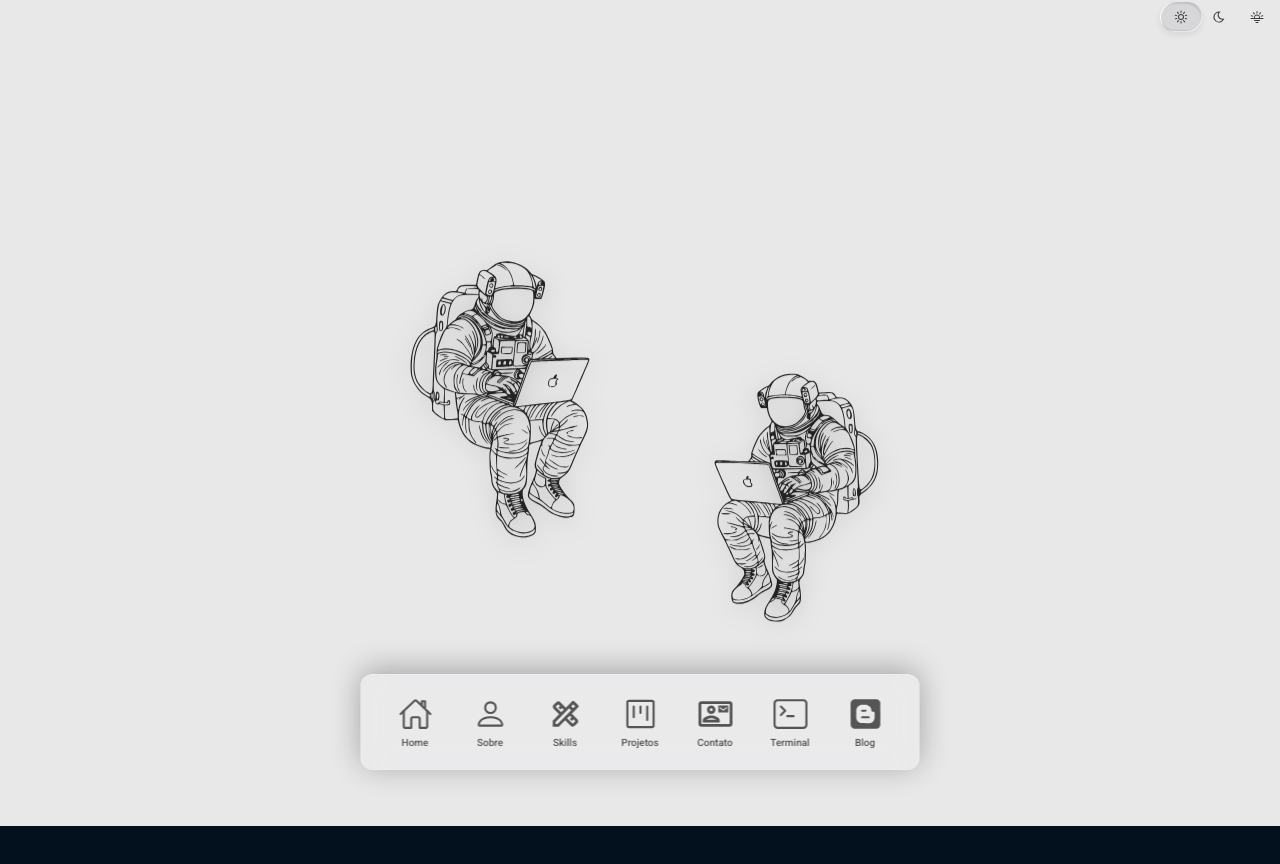
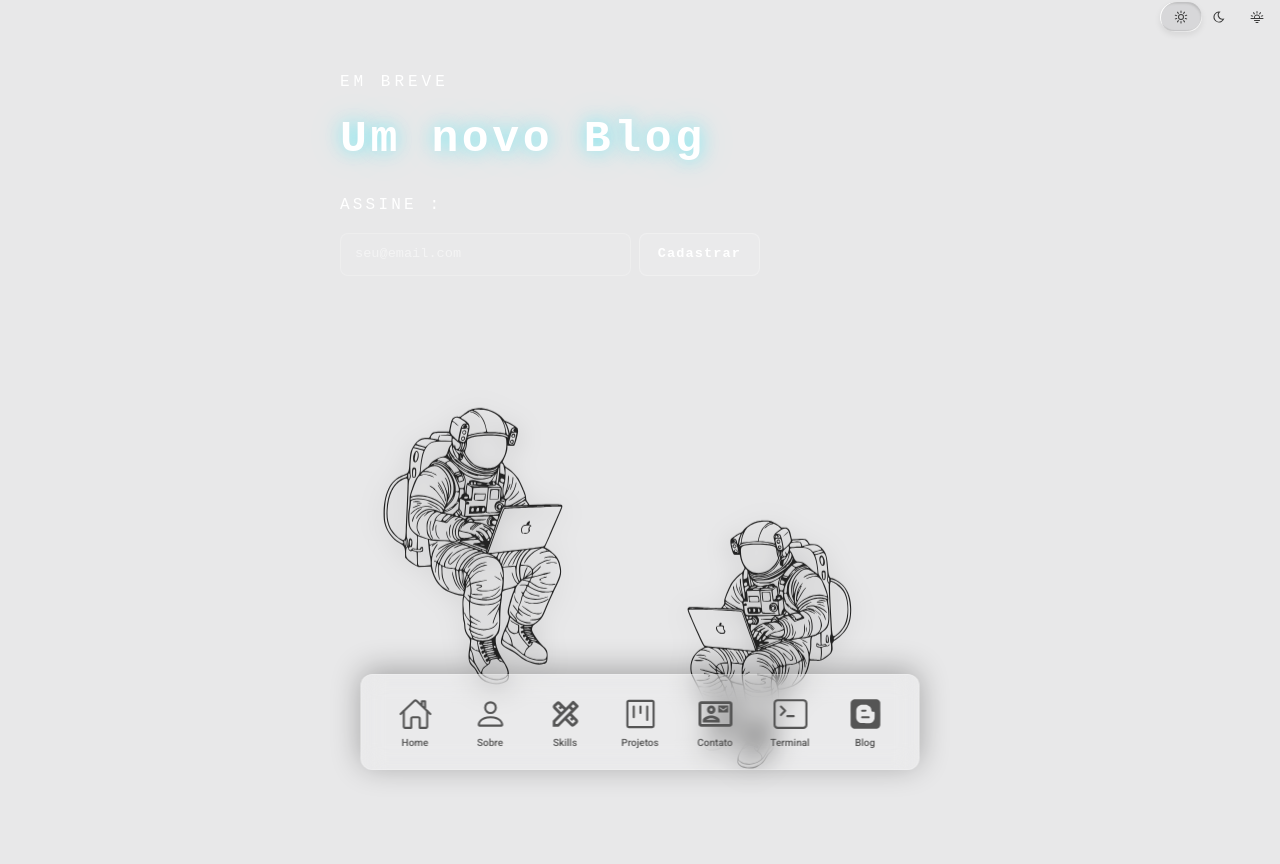
Before and after one commit to LeandroDukievicz/Portifolio-Cyber-Dukie, a Next.js app: page /blog in a window 1280 px wide. Shown: the top 864 px of the page. Before the commit the page ends 826 px from the top, so only its background shows below. Built offline with nearby package versions, Linux system fonts and the light colour scheme.

Commit message:
style: justify all text on blog page

```diff
--- a/app/blog/LiquidGlassBlog.tsx
+++ b/app/blog/LiquidGlassBlog.tsx
@@ -1,7 +1,71 @@
 "use client";
 
-import { useState, useEffect } from "react";
+import { useState, useEffect, useRef } from "react";
+import { motion, useInView } from "framer-motion";
 import styles from "./blog.module.css";
+
+const CHARS = "ABCDEFGHIJKLMNOPQRSTUVWXYZabcdefghijklmnopqrstuvwxyz0123456789@#$%&";
+
+function ScrambleText({
+  text,
+  delay = 0,
+  className,
+  style,
+}: {
+  text: string;
+  delay?: number;
+  className?: string;
+  style?: React.CSSProperties;
+}) {
+  const ref = useRef<HTMLSpanElement>(null);
+  const inView = useInView(ref, { once: true });
+  const [display, setDisplay] = useState(() => text.replace(/./g, " "));
+
+  useEffect(() => {
+    if (!inView) return;
+    let frame = 0;
+    const totalFrames = 22;
+    let timeout: ReturnType<typeof setTimeout>;
+
+    timeout = setTimeout(() => {
+      const interval = setInterval(() => {
+        frame++;
+        setDisplay(
+          text
+            .split("")
+            .map((char, i) => {
+              if (char === " ") return " ";
+              const revealAt = Math.floor((i / text.length) * totalFrames * 0.7);
+              if (frame > revealAt + Math.floor(totalFrames * 0.3)) return char;
+              return CHARS[Math.floor(Math.random() * CHARS.length)];
+            })
+            .join("")
+        );
+        if (frame >= totalFrames) {
+          setDisplay(text);
+          clearInterval(interval);
+        }
+      }, 45);
+    }, delay);
+
+    return () => {
+      clearTimeout(timeout);
+    };
+  }, [inView, text, delay]);
+
+  return (
+    <motion.span
+      ref={ref}
+      className={className}
+      style={style}
+      initial={{ opacity: 0, y: 10 }}
+      animate={inView ? { opacity: 1, y: 0 } : {}}
+      transition={{ duration: 0.4, delay: delay / 1000 }}
+    >
+      {display}
+    </motion.span>
+  );
+}
 
 type Theme = "light" | "dark" | "dim";
 
@@ -15,6 +79,23 @@ const STORAGE_KEY = "blog-theme";
 export default function LiquidGlassBlog() {
   const [theme, setTheme] = useState<Theme>("light");
   const [prevOption, setPrevOption] = useState<string>("1");
+  const [email, setEmail] = useState("");
+  const [status, setStatus] = useState<"idle" | "loading" | "success" | "error">("idle");
+
+  const handleSubscribe = async () => {
+    if (!email) return;
+    setStatus("loading");
+    try {
+      const res = await fetch("/api/subscribe", {
+        method: "POST",
+        headers: { "Content-Type": "application/json" },
+        body: JSON.stringify({ email }),
+      });
+      setStatus(res.ok ? "success" : "error");
+    } catch {
+      setStatus("error");
+    }
+  };
 
   useEffect(() => {
     const saved = localStorage.getItem(STORAGE_KEY) as Theme | null;
@@ -204,12 +285,160 @@ export default function LiquidGlassBlog() {
       <article className={styles.article}>
         <div style={{
           display: "flex",
+          flexDirection: "column",
           justifyContent: "center",
-          alignItems: "center",
+          alignItems: "flex-start",
           width: "100%",
+          maxWidth: "600px",
           height: "100%",
           padding: "40px 0",
+          gap: "12px",
+          marginTop: "-70px",
+          textAlign: "justify",
         }}>
+          <ScrambleText
+            text="Em breve"
+            delay={0}
+            style={{
+              display: "block",
+              width: "100%",
+              fontFamily: "'JetBrains Mono', monospace",
+              fontSize: "clamp(0.85rem, 2vw, 1rem)",
+              letterSpacing: "0.25em",
+              textTransform: "uppercase",
+              textAlign: "justify",
+              color: "#ffffff",
+              opacity: 0.5,
+            }}
+          />
+          <ScrambleText
+            text="Um novo Blog"
+            delay={300}
+            style={{
+              display: "block",
+              width: "100%",
+              fontFamily: "'JetBrains Mono', monospace",
+              fontSize: "clamp(1.6rem, 5vw, 2.8rem)",
+              fontWeight: 700,
+              letterSpacing: "0.08em",
+              textAlign: "justify",
+              color: "#ffffff",
+              textShadow: theme === "light"
+                ? "0 0 18px rgba(0,234,255,0.45), 0 0 40px rgba(0,234,255,0.2)"
+                : "0 0 18px rgba(0,234,255,0.6), 0 0 40px rgba(189,0,255,0.4), 0 0 80px rgba(255,0,255,0.15)",
+            }}
+          />
+          <ScrambleText
+            text="Assine :"
+            delay={600}
+            style={{
+              display: "block",
+              width: "100%",
+              fontFamily: "'JetBrains Mono', monospace",
+              fontSize: "clamp(0.85rem, 2vw, 1rem)",
+              letterSpacing: "0.2em",
+              textTransform: "uppercase",
+              textAlign: "justify",
+              color: "#ffffff",
+              opacity: 0.6,
+              marginTop: "8px",
+            }}
+          />
+
+          <motion.div
+            initial={{ opacity: 0, y: 10 }}
+            animate={{ opacity: 1, y: 0 }}
+            transition={{ duration: 0.4, delay: 0.9 }}
+            style={{
+              position: "relative",
+              display: "flex",
+              gap: "8px",
+              marginTop: "4px",
+              width: "100%",
+              maxWidth: "420px",
+            }}
+          >
+            {status === "success" ? (
+              <p style={{
+                fontFamily: "'JetBrains Mono', monospace",
+                fontSize: "0.85rem",
+                color: "#00EAFF",
+                margin: 0,
+                letterSpacing: "0.05em",
+              }}>
+                ✓ Cadastrado com sucesso!
+              </p>
+            ) : (
+              <>
+                <input
+                  type="email"
+                  placeholder="seu@email.com"
+                  value={email}
+                  onChange={e => setEmail(e.target.value)}
+                  onKeyDown={e => e.key === "Enter" && handleSubscribe()}
+                  disabled={status === "loading"}
+                  style={{
+                    flex: 1,
+                    background: "rgba(255,255,255,0.07)",
+                    border: "1px solid rgba(255,255,255,0.2)",
+                    borderRadius: "8px",
+                    padding: "10px 14px",
+                    color: "#ffffff",
+                    fontFamily: "'JetBrains Mono', monospace",
+                    fontSize: "0.85rem",
+                    outline: "none",
+                    transition: "border-color 0.2s",
+                  }}
+                  onFocus={e => (e.currentTarget.style.borderColor = "rgba(255,255,255,0.5)")}
+                  onBlur={e  => (e.currentTarget.style.borderColor = "rgba(255,255,255,0.2)")}
+                />
+                <button
+                  type="button"
+                  onClick={handleSubscribe}
+                  disabled={status === "loading"}
+                  style={{
+                    background: "rgba(255,255,255,0.12)",
+                    border: "1px solid rgba(255,255,255,0.25)",
+                    borderRadius: "8px",
+                    padding: "10px 18px",
+                    color: "#ffffff",
+                    fontFamily: "'JetBrains Mono', monospace",
+                    fontSize: "0.85rem",
+                    fontWeight: 600,
+                    letterSpacing: "0.08em",
+                    cursor: status === "loading" ? "wait" : "pointer",
+                    whiteSpace: "nowrap",
+                    transition: "background 0.2s, border-color 0.2s",
+                    opacity: status === "loading" ? 0.6 : 1,
+                  }}
+                  onMouseEnter={e => {
+                    e.currentTarget.style.background = "rgba(255,255,255,0.22)";
+                    e.currentTarget.style.borderColor = "rgba(255,255,255,0.4)";
+                  }}
+                  onMouseLeave={e => {
+                    e.currentTarget.style.background = "rgba(255,255,255,0.12)";
+                    e.currentTarget.style.borderColor = "rgba(255,255,255,0.25)";
+                  }}
+                >
+                  {status === "loading" ? "..." : "Cadastrar"}
+                </button>
+                {status === "error" && (
+                  <p style={{
+                    position: "absolute",
+                    bottom: "-22px",
+                    left: 0,
+                    fontFamily: "'JetBrains Mono', monospace",
+                    fontSize: "0.72rem",
+                    color: "#FF2D78",
+                    margin: 0,
+                  }}>
+                    Erro ao cadastrar. Tente novamente.
+                  </p>
+                )}
+              </>
+            )}
+          </motion.div>
+
           {/* eslint-disable-next-line @next/next/no-img-element */}
           <img
             src="/images/astronautas.svg"
--- a/app/blog/blog.module.css
+++ b/app/blog/blog.module.css
@@ -250,6 +250,7 @@
 .article p {
   line-height: 160%;
   margin: 0 0 1em;
+  text-align: justify;
 }
 
 .article blockquote {
```
